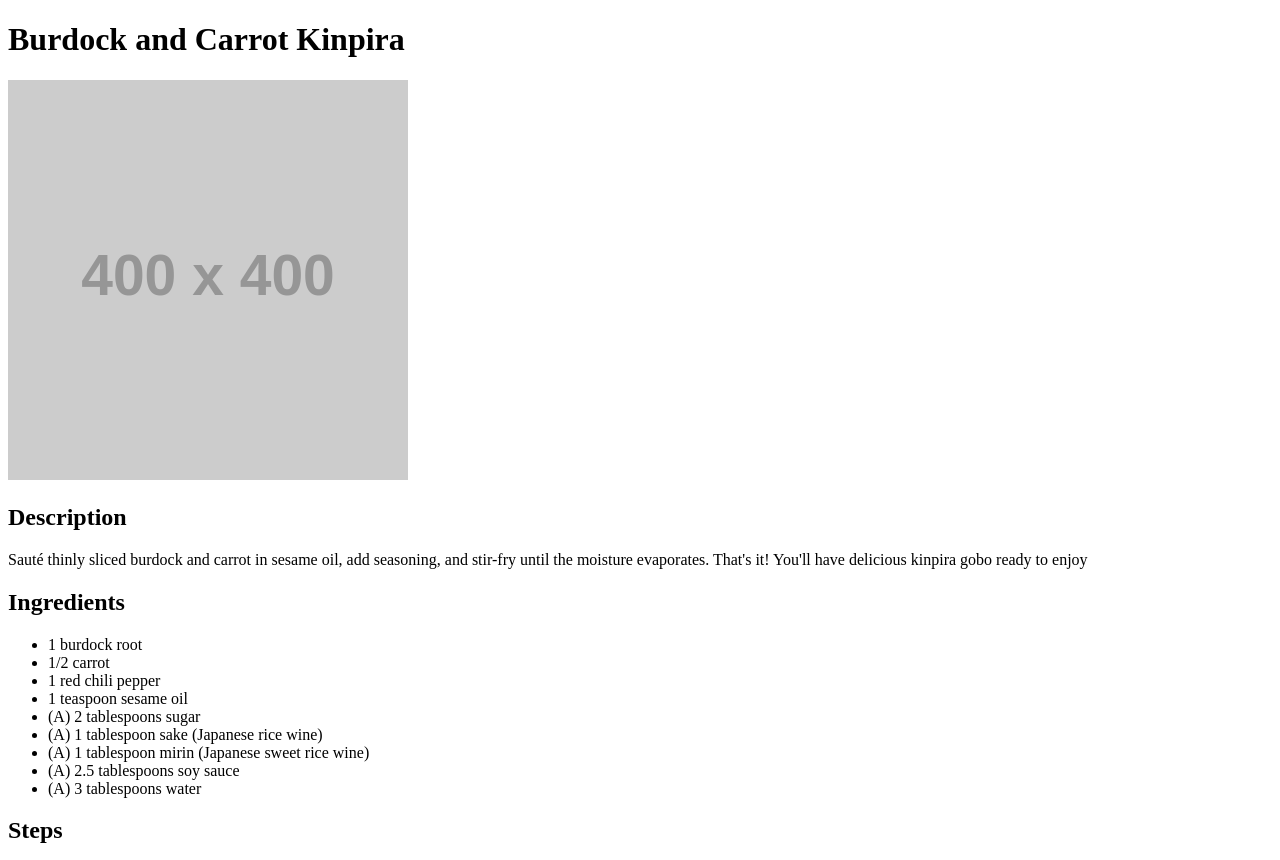
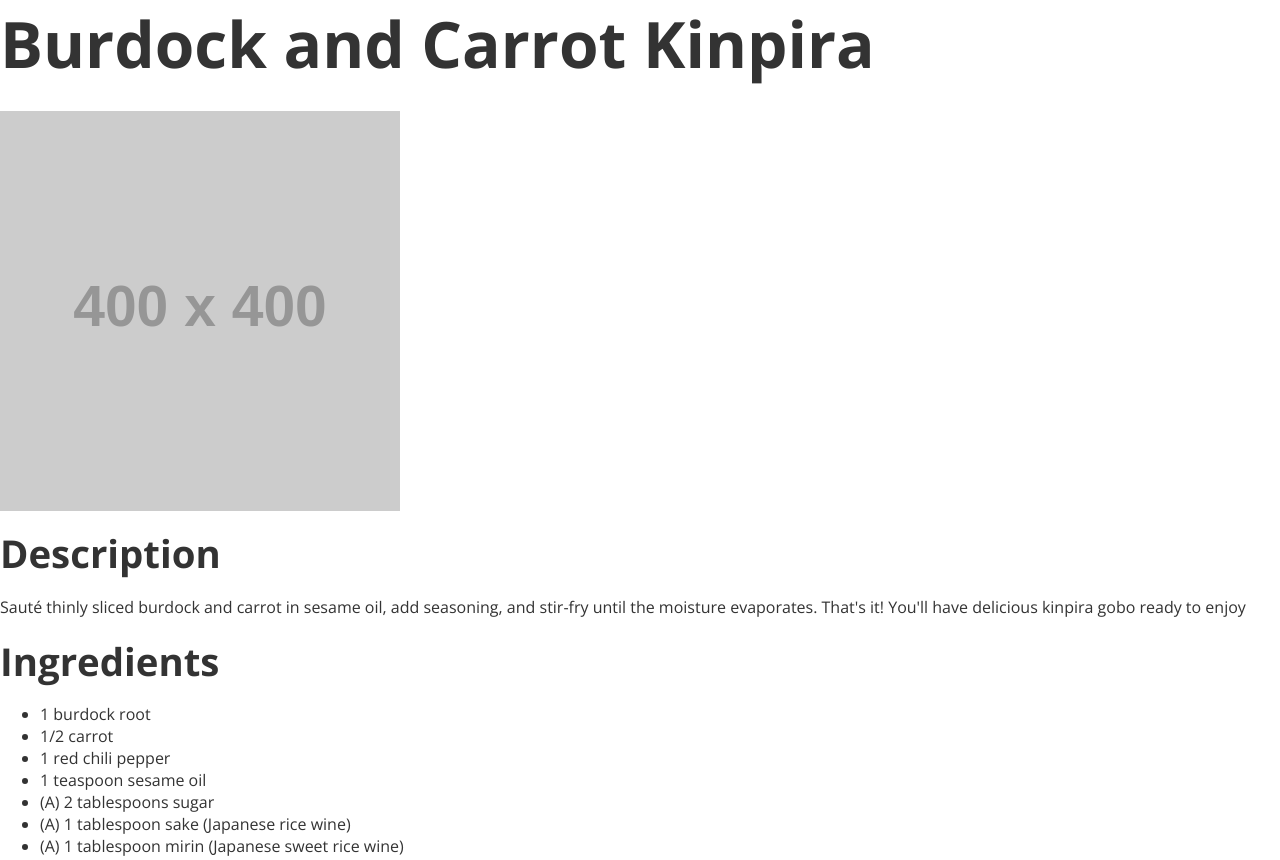
Before and after one commit to dddotted/odin-recipes, a plain HTML site: page recipes/kinpira.html in a window 1280 px wide. Shown: the top 860 px of the page. Drawn offline with nearby package versions, Linux system fonts and the light colour scheme; placeholder pictures from the web are drawn by us.

Commit message:
Add Style

```diff
--- /dev/null
+++ b/css/style.css
@@ -0,0 +1,38 @@
+body {
+  margin: 0;
+  color: #333;
+  font-family: "Open Sans", sans-serif;
+}
+
+*,
+*::before,
+*::after {
+  box-sizing: border-box;
+}
+
+h1 {
+  margin: 0;
+  font-weight: bold;
+  font-size: 4rem;
+  margin-bottom: 1.5rem;
+}
+
+h2 {
+  margin: 1rem 0;
+  font-size: 2.4rem;
+}
+
+img {
+  max-width: 100%;
+  height: auto;
+  vertical-align: middle;
+}
+
+a {
+  color: inherit;
+}
+
+p {
+  font-size: 1rem;
+  line-height: 1.5;
+}
--- a/recipes/kinpira.html
+++ b/recipes/kinpira.html
@@ -4,6 +4,10 @@
     <meta charset="UTF-8">
     <meta name="viewport" content="width=device-width, initial-scale=1.0">
     <title>Burdock and Carrot Kinpira</title>
+    <link rel="preconnect" href="https://fonts.googleapis.com">
+    <link rel="preconnect" href="https://fonts.gstatic.com" crossorigin>
+    <link href="https://fonts.googleapis.com/css2?family=Open+Sans:ital,wght@0,300..800;1,300..800&display=swap" rel="stylesheet">
+    <link rel="stylesheet" href="../css/style.css">
   </head>
   <body>
     <h1>Burdock and Carrot Kinpira</h1>
```
Also changed, not shown: index.html (+4 -0 lines), recipes/sesame-spinach-salad.html (+4 -0 lines), recipes/tamagoyaki.html (+4 -0 lines).
